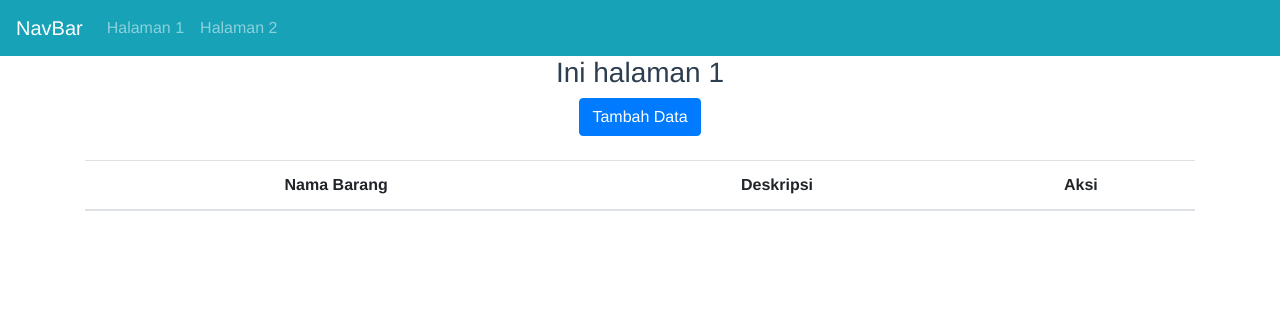
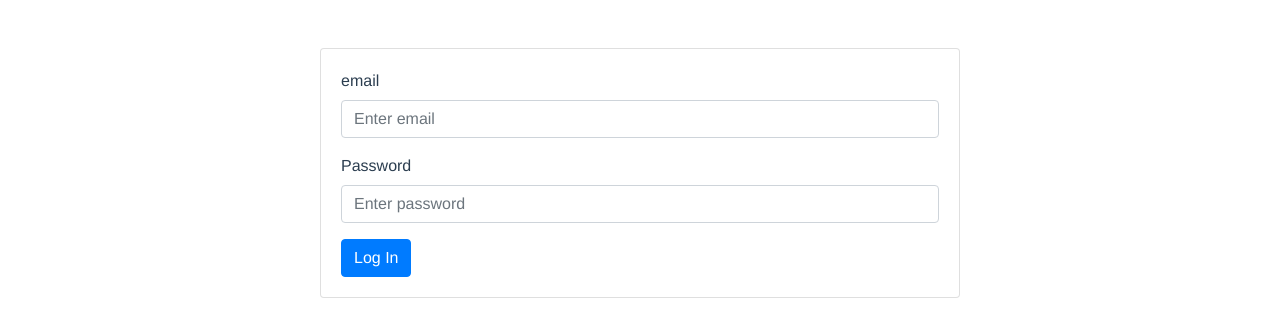
Before and after one commit to radityaWahyu/vue_latihan_lks, a Vue app: page /#/login in a window 1280 px wide. Shown: the top 336 px of the page. Built offline with nearby package versions, Linux system fonts and the light colour scheme; no server answers.

Commit message:
tambahan login

```diff
--- a/src/App.vue
+++ b/src/App.vue
@@ -1,14 +1,25 @@
 <template>
   <div id="app">
-    <layout-header/>
+    <layout-header v-if="isAuth"/>
     <router-view/>
   </div>
 </template>
 <script>
+import { mapGetters } from "vuex"
 import LayoutHeader from "@/components/LayoutHeader.vue";
 export default {
+  computed: {
+    ...mapGetters({
+      isAuth: "auth/isAuth",
+      user: "auth/getUser",
+      url: "api/getUrl"
+    })
+  },
   components: {
     LayoutHeader
+  },
+  created() {
+
   }
 }
 </script>
--- /dev/null
+++ b/src/components/Kalkulator.vue
@@ -0,0 +1,37 @@
+<template>
+  <div>
+    <b-form-input v-model="bil_satu" placeholder="Angka 1"></b-form-input>
+    <b-form-input v-model="bil_dua" placeholder="Angka 2"></b-form-input>
+
+  </div>
+</template>
+<script>
+export default {
+  name: "Kalkulator",
+  props: {
+    proses: {
+      type: String,
+      required: true
+    }
+  },
+  data() {
+    return{
+      bil_satu: 0,
+      bil_dua: 0
+    }
+  },
+  methods: {
+    prosesClick(){
+      let hasil = 0;
+      if(this.proses === "tambah") {
+        hasil = parseInt(this.bil_satu) + parseInt(this.bil_dua);
+      }else if(this.proses === "kurang") {
+        hasil = parseInt(this.bil_satu) - parseInt(this.bil_dua);
+      }
+
+      alert(`Hasilnya adalah ${hasil}`);
+      this.$emit("success", "berhasil");
+    }
+  }
+}
+</script>
--- a/src/components/LayoutHeader.vue
+++ b/src/components/LayoutHeader.vue
@@ -10,11 +10,18 @@
         <b-nav-item :to="{ name: 'halamanDua' }">Halaman 2</b-nav-item>
       </b-navbar-nav>
     </b-collapse>
+    <h4>{{ user.name }}</h4>
   </b-navbar>
 </template>
 <script>
+import { mapGetters } from "vuex"
 export default {
-  name: "LayoutHeader"
+  name: "LayoutHeader",
+  computed: {
+    ...mapGetters({
+      user: "auth/getUser"
+    })
+  }
 }
 </script>
 <style lang="scss" scoped>
--- a/src/router.js
+++ b/src/router.js
@@ -5,8 +5,12 @@ import Router from "vue-router";
 Vue.use(Router);
 
 export default new Router({
-  mode: "history",
   routes: [
+    {
+      path: "/login",
+      name: "login",
+      component: () =>import("./views/Login.vue")
+    },
     {
       path: "/",
       name: "halamanSatu",
--- a/src/store.js
+++ b/src/store.js
@@ -1,10 +1,18 @@
 import Vue from "vue";
 import Vuex from "vuex";
+import auth from "./stores/Auth.js"
+import api from "./stores/Api.js"
 
 Vue.use(Vuex);
 
 export default new Vuex.Store({
-  state: {},
+  state: {
+    urlAxios: process.env.VUE_APP_API_URL
+  },
   mutations: {},
-  actions: {}
+  actions: {},
+  modules: {
+    auth,
+    api
+  }
 });
--- /dev/null
+++ b/src/stores/Api.js
@@ -0,0 +1,13 @@
+const state = {
+  url: process.env.VUE_APP_API_URL
+}
+
+const getters = {
+  getUrl: state => state.url
+}
+
+export default{
+  namespaced: true,
+  state,
+  getters
+}
--- /dev/null
+++ b/src/stores/Auth.js
@@ -0,0 +1,26 @@
+const state = {
+  token: localStorage.getItem("token"),
+  user: []
+}
+
+const getters = {
+  isAuth: state => state.token !== "null" && state.token !== undefined && state.token !== null,
+  token: state => state.token,
+  getUser: state => state.user
+}
+
+const mutations = {
+  set_token(state, payload) {
+    state.token = payload;
+  },
+  set_user(state, payload) {
+    state.user = payload;
+  }
+}
+
+export default {
+  namespaced: true,
+  state,
+  getters,
+  mutations
+}
--- a/src/views/HalamanDua.vue
+++ b/src/views/HalamanDua.vue
@@ -1,11 +1,28 @@
 <template>
   <b-container>
     <h3>Ini halaman 2</h3>
+    <kalkulator ref="kalkulatorSaya" proses="kurang" @success="onSuccess"/>
+    <b-button @click="lakukanClick">PROSES</b-button>
   </b-container>
 </template>
 <script>
 export default {
-
+  data() {
+    return {
+      proses: "tambah"
+    }
+  },
+  components: {
+    kalkulator: () => import("@/components/Kalkulator")
+  },
+  methods: {
+    onSuccess(data){
+      console.log(data);
+    },
+    lakukanClick() {
+      this.$refs.kalkulatorSaya.prosesClick();
+    }
+  }
 }
 </script>
 <style lang="scss" scoped>
--- a/src/views/HalamanSatu.vue
+++ b/src/views/HalamanSatu.vue
@@ -19,6 +19,7 @@
   </b-container>
 </template>
 <script>
+import { mapGetters } from "vuex"
 export default {
   name: "HalamanSatu",
   data() {
@@ -47,8 +48,20 @@ export default {
     }
   },
   created() {
+    //console.log(this.isAuth);
+    if(this.isAuth){
+      this.ambilData();
+    } else {
+      this.$router.push({name: "login"});
+    }
 
-    this.ambilData();
+
+  },
+  computed: {
+    ...mapGetters({
+      isAuth: "auth/isAuth",
+      user: "auth/getUser"
+    })
   },
   mounted() {
     //console.log("mounted");
--- a/src/views/ItemForm.vue
+++ b/src/views/ItemForm.vue
@@ -106,6 +106,7 @@ export default {
           stock: this.stock,
           image: this.images
         },
+
         {
           headers: {
             "Authorization":`Bearer ${this.token}`
--- /dev/null
+++ b/src/views/Login.vue
@@ -0,0 +1,71 @@
+<template>
+  <div class="w-50 text-left mt-5 mx-auto">
+    <b-card>
+      <div >
+        <b-form-group
+          label="email"
+        >
+          <b-form-input
+            id="input-1"
+            v-model="form.email"
+            type="text"
+            required
+            placeholder="Enter email"
+          ></b-form-input>
+        </b-form-group>
+        <b-form-group
+          label="Password"
+        >
+          <b-form-input
+            v-model="form.password"
+            type="password"
+            required
+            placeholder="Enter password"
+          ></b-form-input>
+        </b-form-group>
+        <b-button type="submit" variant="primary" @click="onSubmit">Log In</b-button>
+      </div>
+    </b-card>
+  </div>
+</template>
+<script>
+import { mapGetters, mapMutations } from "vuex"
+export default {
+  name: "Login",
+  data() {
+    return {
+      form: {
+        email: "",
+        password: ""
+      }
+    }
+  },
+  computed: {
+    ...mapGetters({
+      url: "api/getUrl",
+      user: "auth/getUser"
+    })
+  },
+  methods: {
+    ...mapMutations("auth",["set_user", "set_token"]),
+    onSubmit() {
+      this.$http.post(`${this.url}login`,
+        {
+          email: this.form.email,
+          password: this.form.password
+        }).then((response) => {
+          console.log(response);
+          if(response.data.status === "success"){
+            localStorage.setItem("token",response.data.token);
+            this.set_token(response.data.token);
+            this.set_user(response.data.data);
+            console.log(this.user);
+            this.$router.push({name: "halamanSatu"});
+          } else {
+            alert("Username dan password tidak terdaftar");
+          }
+        });
+    }
+  }
+};
+</script>
```
